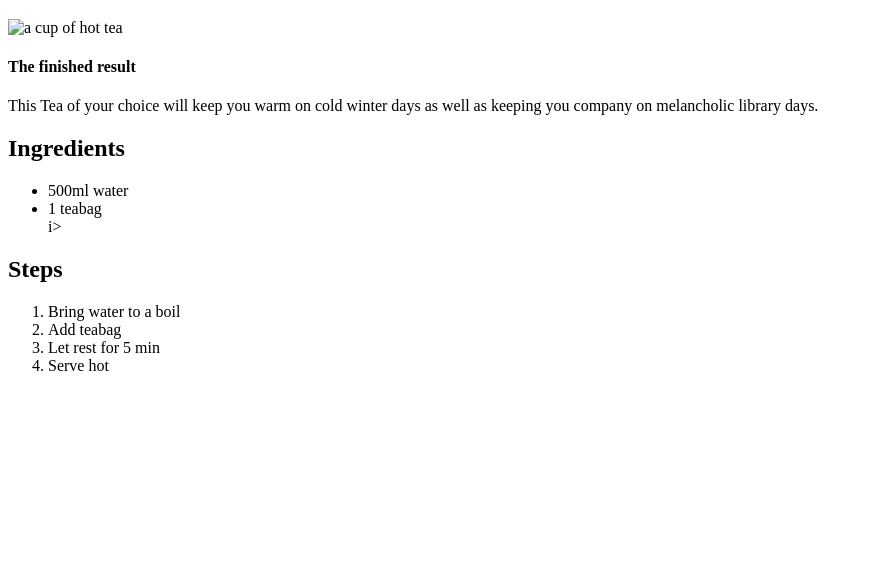
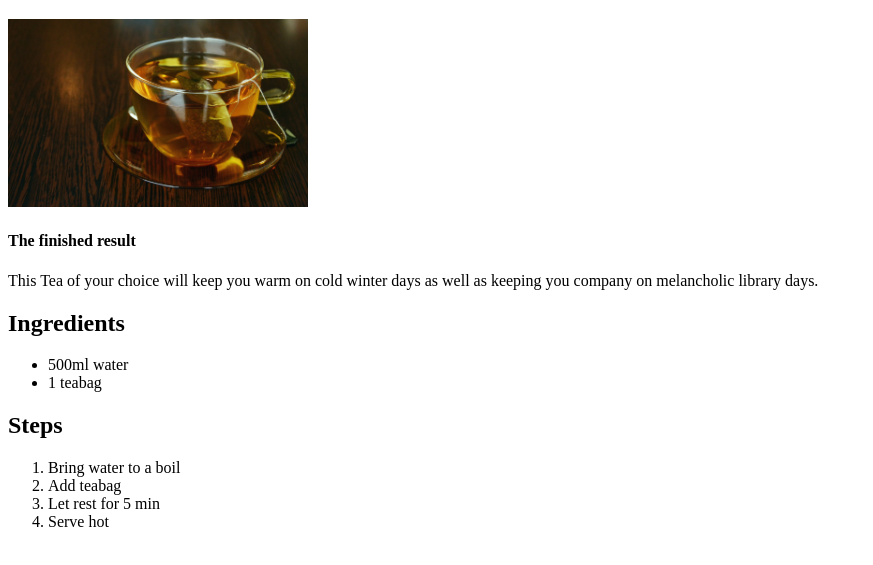
Before and after one commit to STILLIMPRESSED/odin-recipes, a plain HTML site: page recipes/tea.html in a window 1280 px wide. Shown: the part 61-626 px from the top of the page, without its empty margins (0-873 px from the left). Drawn offline with Linux system fonts and the light colour scheme.

Commit message:
Fixed tea.jpg and typo

```diff
--- a/recipes/tea.html
+++ b/recipes/tea.html
@@ -9,7 +9,7 @@
 <body>
     <h1>Tea</h1>
 
-    <img src="../img/tea.jpg" alt="a cup of hot tea">
+    <img src="../img/tea.jpg" alt="a cup of hot tea" width="300">
     <h4>The finished result</h4>
 
     <p>
@@ -22,7 +22,6 @@
     <ul>
         <li>500ml water</li>
         <li>1 teabag </li>
- i>
     </ul>
 
     <h2>Steps</h2>
```
Also changed, not shown: img/tea.jpg (renamed from tea.jpg).
